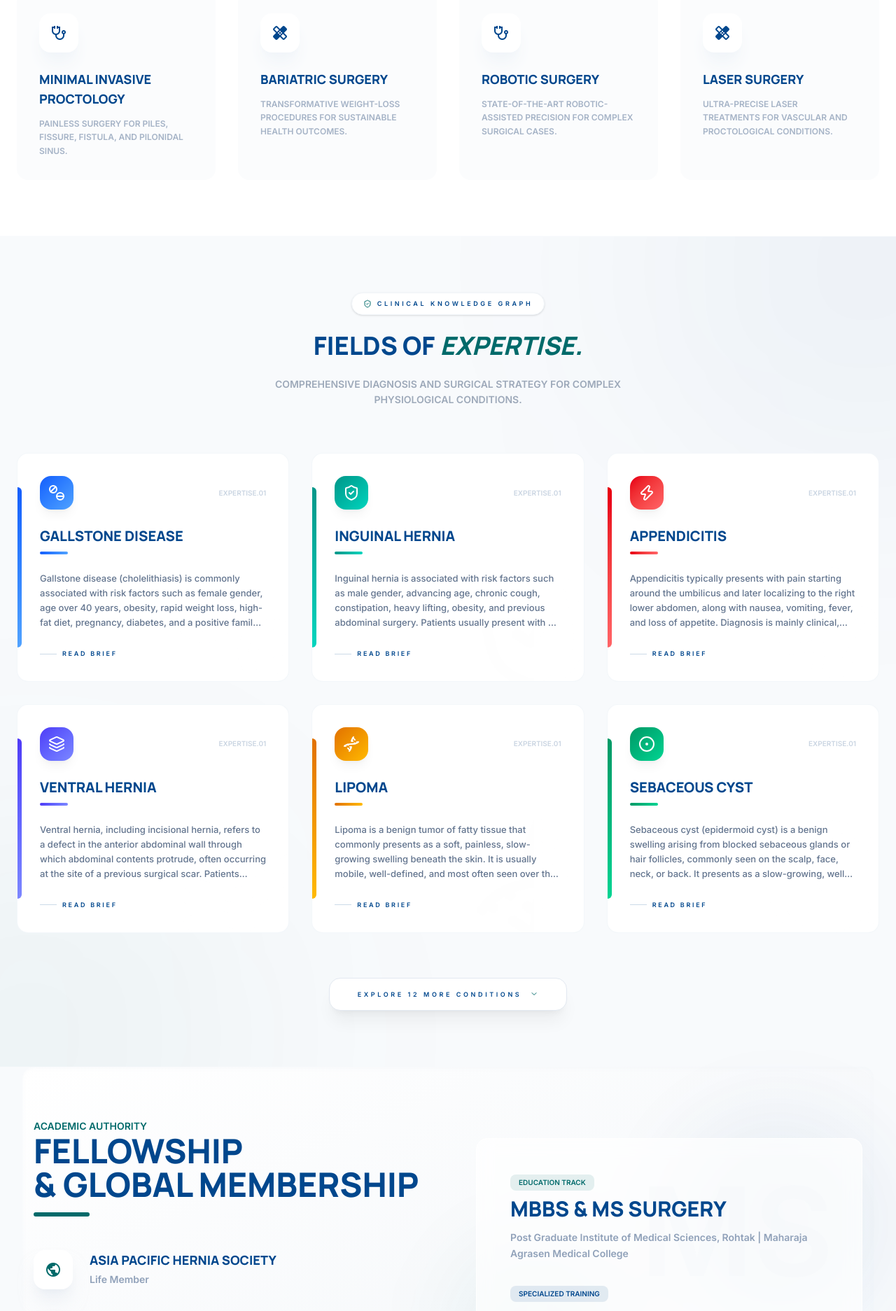
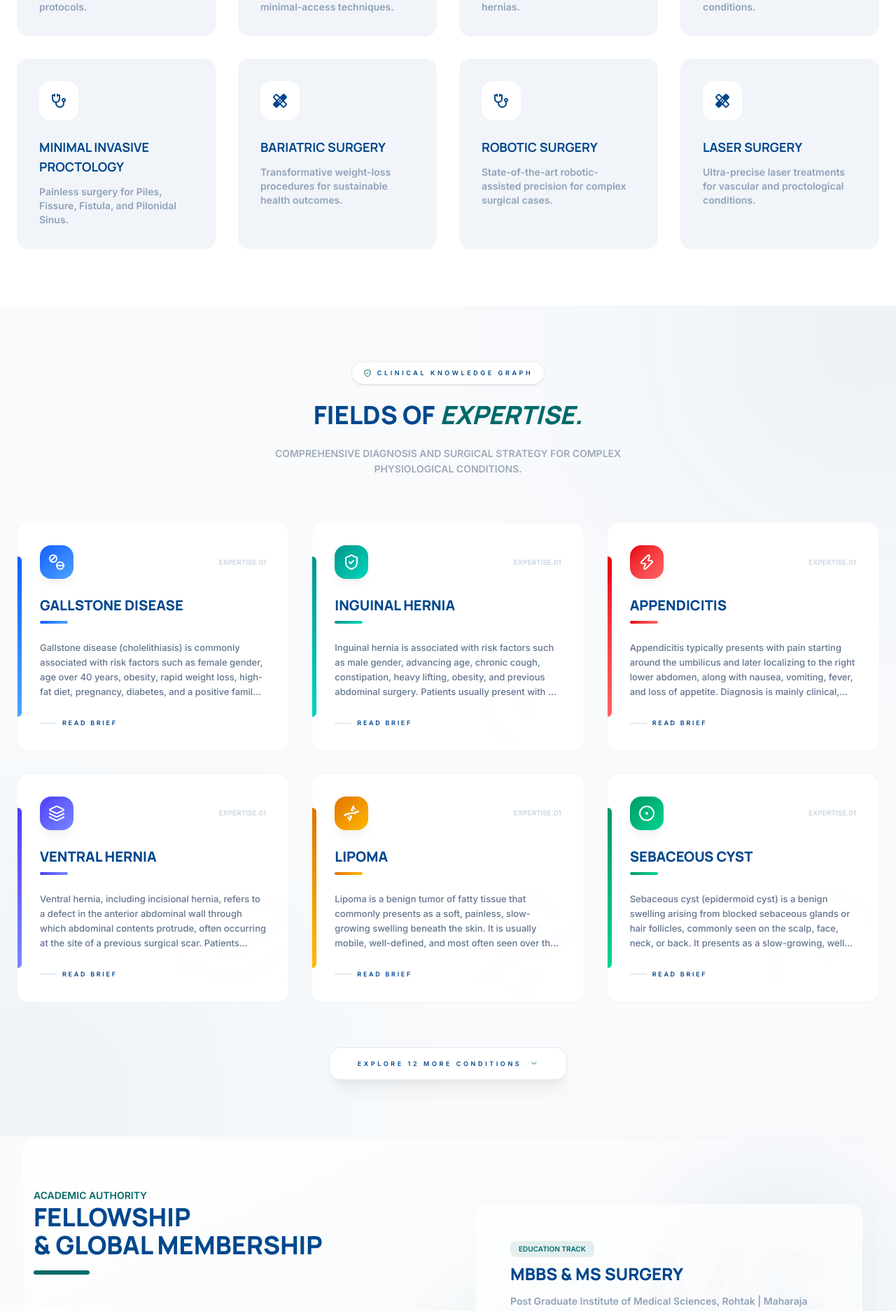
Before and after one commit to codhunk/vikash-yadav, a Next.js app: page /expertise in a window 1280 px wide. Shown: the part 885-2758 px from the top of the page at 70% size. Built offline with nearby package versions, Linux system fonts and the light colour scheme.

Commit message:
Booking Admin panel changed

```diff
--- a/app/expertise/page.tsx
+++ b/app/expertise/page.tsx
@@ -240,7 +240,7 @@ export default function ExpertisePage() {
       <Navbar />
 
       {/* Hero Section */}
-      <section className="relative py-16 bg-gradient-to-br from-[#002B5B] via-[#00478D] to-[#0d9488] text-white overflow-hidden">
+      <section className="relative py-28 bg-gradient-to-br from-[#002B5B] via-[#00478D] to-[#0d9488] text-white overflow-hidden">
         <div className="absolute top-0 right-0 w-1/2 h-full bg-white/5 -skew-x-12 translate-x-1/3 pointer-events-none z-0"></div>
         <div className="absolute -top-32 -left-32 w-96 h-96 bg-secondary/20 rounded-full blur-[120px] pointer-events-none"></div>
 
@@ -293,13 +293,13 @@ export default function ExpertisePage() {
         <div className="max-w-7xl mx-auto px-6">
           <div className="grid grid-cols-1 md:grid-cols-2 lg:grid-cols-4 gap-8">
             {expertiseAreas.map((area, i) => (
-              <div key={i} className="group space-y-6 p-8 rounded-[1rem] bg-slate-50/50 hover:bg-white hover:shadow-2xl transition-all duration-700">
+              <div key={i} className="group space-y-6 p-8 rounded-[1rem] bg-slate-100 hover:bg-white hover:shadow-2xl transition-all duration-700">
                 <div className="w-14 h-14 rounded-[1rem] bg-white shadow-xl shadow-slate-100 flex items-center justify-center text-primary group-hover:bg-primary group-hover:text-white group-hover:scale-110 transition-all">
                   <span className="material-symbols-outlined text-2xl font-light">{i % 2 === 0 ? "stethoscope" : "healing"}</span>
                 </div>
                 <div className="space-y-3">
-                  <h3 className="text-lg font-black text-primary uppercase">{area.title}</h3>
-                  <p className="text-xs font-bold text-slate-400 leading-relaxed uppercase opacity-80">{area.desc}</p>
+                  <h3 className="text-lg font-bold text-primary uppercase">{area.title}</h3>
+                  <p className="text-sm font-bold text-slate-400 ">{area.desc}</p>
                 </div>
               </div>
             ))}
@@ -356,7 +356,7 @@ export default function ExpertisePage() {
             <div className="lg:w-1/2 space-y-12">
               <div className="space-y-4">
                 <span className="text-secondary font-black uppercase text-sm">Academic Authority</span>
-                <h2 className="text-3xl md:text-5xl font-black text-primary uppercase">Fellowship <br /> & Global Membership</h2>
+                <h2 className="text-3xl md:text-4xl font-black text-primary uppercase">Fellowship <br /> & Global Membership</h2>
                 <div className="w-20 h-1.5 bg-secondary rounded-full"></div>
               </div>
               <div className="space-y-8">
@@ -383,12 +383,12 @@ export default function ExpertisePage() {
                 <div className="relative z-10 space-y-8">
                   <div className="space-y-3">
                     <div className="inline-block px-3 py-1 bg-secondary/10 rounded-lg text-[10px] font-black text-secondary uppercase mb-2">Education Track</div>
-                    <h4 className="text-2xl md:text-3xl font-black text-primary uppercase">MBBS & MS Surgery</h4>
+                    <h4 className="text-2xl md:text-2xl font-black text-primary uppercase">MBBS & MS Surgery</h4>
                     <p className="text-sm font-bold text-slate-400 captilize leading-relaxed">Post Graduate Institute of Medical Sciences, Rohtak | Maharaja Agrasen Medical College</p>
                   </div>
                   <div className="space-y-3">
                     <div className="inline-block px-3 py-1 bg-primary/10 rounded-lg text-[10px] font-black text-primary uppercase mb-2">Specialized Training</div>
-                    <h4 className="text-2xl md:text-3xl font-black text-primary uppercase">FNB Minimal Access</h4>
+                    <h4 className="text-2xl md:text-2xl font-black text-primary uppercase">FNB Minimal Access</h4>
                     <p className="text-sm font-bold text-slate-400 captilize leading-relaxed">Fellowship from Max Super Speciality Hospital, Saket, New Delhi</p>
                   </div>
                 </div>
@@ -405,7 +405,7 @@ export default function ExpertisePage() {
         <div className="max-w-7xl mx-auto px-4">
           <div className="text-center mb-16 space-y-4">
             <span className="text-primary font-black captilize text-sm">Academic Contributions</span>
-            <h2 className="text-3xl md:text-5xl font-black text-primary captilize">Talks & Publications</h2>
+            <h2 className="text-3xl md:text-4xl font-black text-primary captilize">Talks & Publications</h2>
           </div>
           <div className="grid grid-cols-1 md:grid-cols-2 gap-12 max-w-5xl mx-auto">
             {publications.map((bib, i) => (
```
